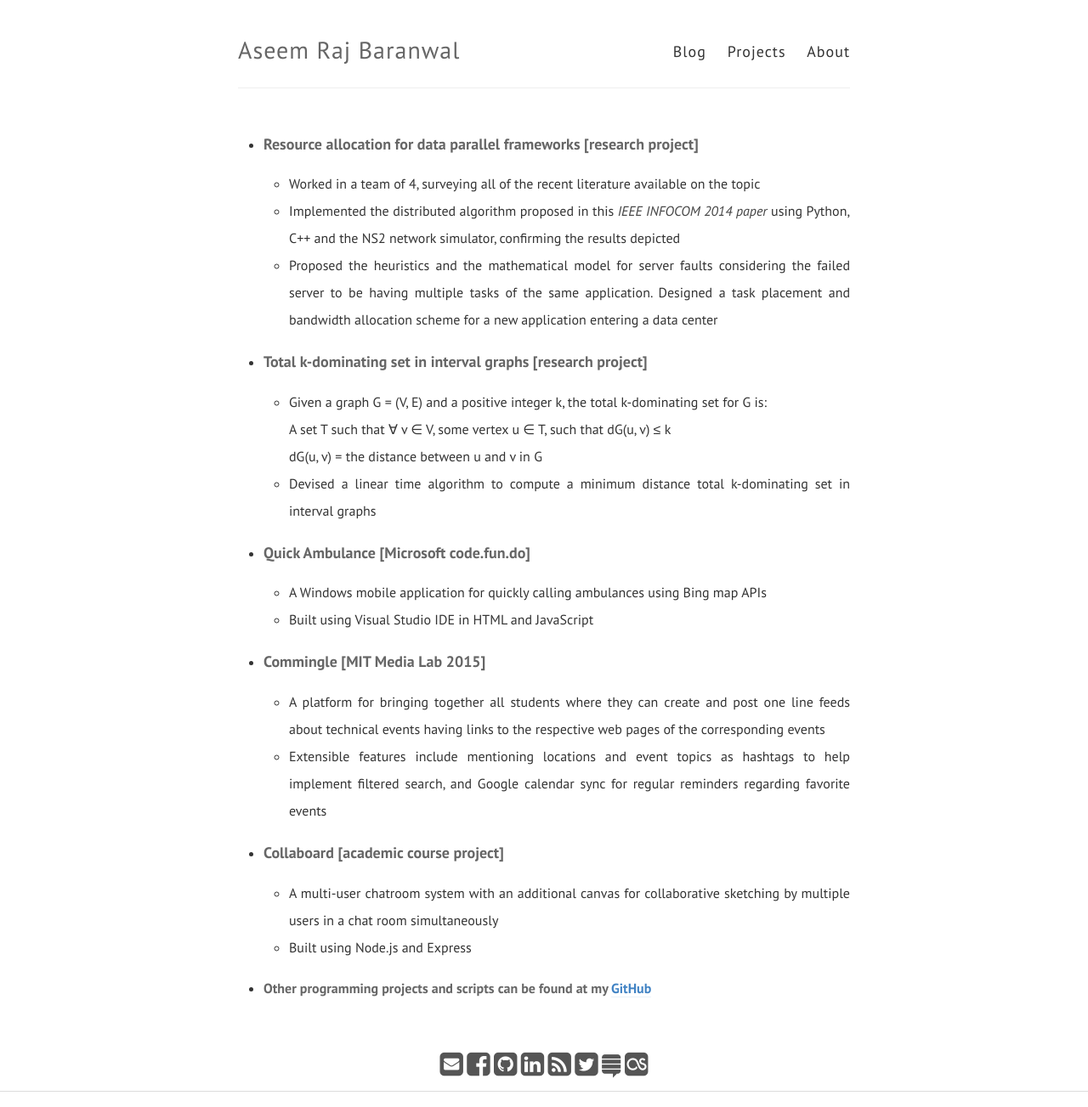
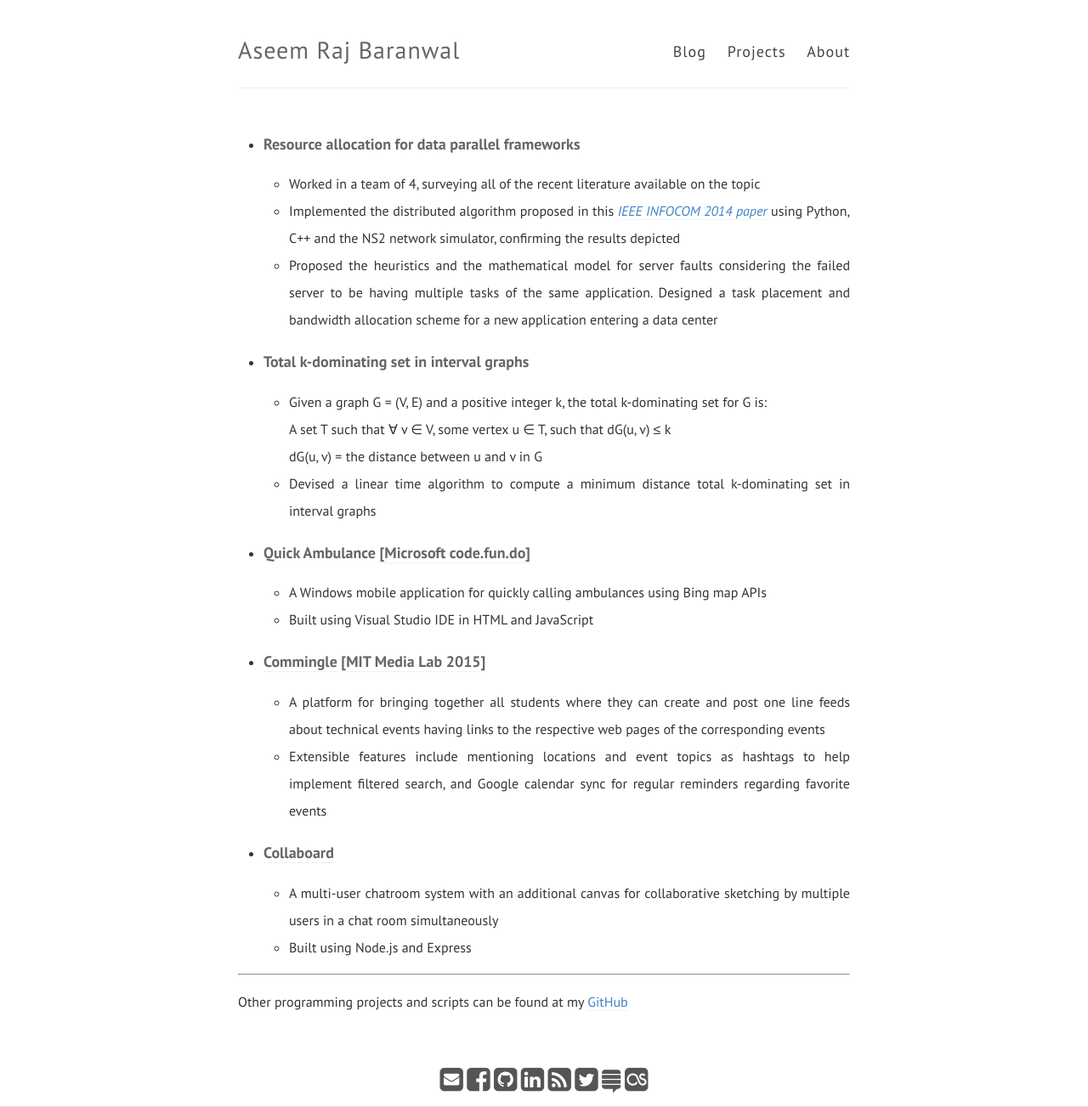
Before and after one commit to aseemrb/aseemrb.github.io, a Jekyll site: the page built from projects.md, in a window 1280 px wide. Shown: the whole page at 85% size. Built offline with Jekyll 4.4.1, drawn with Linux system fonts in a browser that asks for light colours.

Commit message:
fix hyperlink styles

```diff
--- a/_includes/footer-icons.html
+++ b/_includes/footer-icons.html
@@ -1,14 +1,14 @@
-{% if site.footer-links.dribbble %}<a href="https://dribbble.com/{{ site.footer-links.dribbble }}"><i class="ficon fa fa-2x fa-dribbble"></i></a>{% endif %}
-{% if site.footer-links.email %}<a href="mailto:{{ site.footer-links.email }}"><i class="ficon fa fa-2x fa-envelope-square"></i></a>{% endif %}
-{% if site.footer-links.facebook %}<a href="https://www.facebook.com/{{ site.footer-links.facebook }}"><i class="ficon fa fa-2x fa-facebook-square"></i></a>{% endif %}
-{% if site.footer-links.flickr %}<a href="https://www.flickr.com/{{ site.footer-links.flickr }}"><i class="ficon fa fa-2x fa-flickr"></i></a>{% endif %}
-{% if site.footer-links.github %}<a href="https://github.com/{{ site.footer-links.github }}"><i class="ficon fa fa-github-square fa-2x"></i></a>{% endif %}
-{% if site.footer-links.instagram %}<a href="https://instagram.com/{{ site.footer-links.instagram }}"><i class="ficon fa fa-instagram fa-2x"></i></a>{% endif %}
-{% if site.footer-links.linkedin %}<a href="https://www.linkedin.com/in/{{ site.footer-links.linkedin }}"><i class="ficon fa fa-linkedin-square fa-2x"></i></a>{% endif %}
-{% if site.footer-links.pinterest %}<a href="https://www.pinterest.com/{{ site.footer-links.pinterest }}"><i class="ficon fa fa-2x fa-pinterest"></i></a>{% endif %}
-{% if site.footer-links.rss %}<a href="{{ site.baseurl }}/feed.xml"><i class="ficon fa fa-2x fa-rss-square"></i></a>{% endif %}
-{% if site.footer-links.twitter %}<a href="https://www.twitter.com/{{ site.footer-links.twitter }}"><i class="ficon fa fa-2x fa-twitter-square"></i></a>{% endif %}
-{% if site.footer-links.stackexchange %}<a href="http://stackexchange.com/{{ site.footer-links.stackexchange }}"><i class="ficon fa fa-2x fa-stack-exchange"></i></a>{% endif %}
-{% if site.footer-links.lastfm %}<a href="https://www.last.fm/user/{{ site.footer-links.lastfm }}"><i class="ficon fa fa-2x fa-lastfm-square"></i></a>{% endif %}
-{% if site.footer-links.youtube %}<a href="https://youtube.com/{{ site.footer-links.youtube }}"><i class="ficon fa fa-2x fa-youtube"></i></a>{% endif %}
-{% if site.footer-links.googleplus %}<a href="https://plus.google.com/{{ site.footer-links.googleplus }}"><i class="ficon fa fa-2x fa-googleplus"></i></a>{% endif %}
+{% if site.footer-links.dribbble %}<a class="about-link" href="https://dribbble.com/{{ site.footer-links.dribbble }}"><i class="ficon fa fa-2x fa-dribbble"></i></a>{% endif %}
+{% if site.footer-links.email %}<a class="about-link" href="mailto:{{ site.footer-links.email }}"><i class="ficon fa fa-2x fa-envelope-square"></i></a>{% endif %}
+{% if site.footer-links.facebook %}<a class="about-link" href="https://www.facebook.com/{{ site.footer-links.facebook }}"><i class="ficon fa fa-2x fa-facebook-square"></i></a>{% endif %}
+{% if site.footer-links.flickr %}<a class="about-link" href="https://www.flickr.com/{{ site.footer-links.flickr }}"><i class="ficon fa fa-2x fa-flickr"></i></a>{% endif %}
+{% if site.footer-links.github %}<a class="about-link" href="https://github.com/{{ site.footer-links.github }}"><i class="ficon fa fa-github-square fa-2x"></i></a>{% endif %}
+{% if site.footer-links.instagram %}<a class="about-link" href="https://instagram.com/{{ site.footer-links.instagram }}"><i class="ficon fa fa-instagram fa-2x"></i></a>{% endif %}
+{% if site.footer-links.linkedin %}<a class="about-link" href="https://www.linkedin.com/in/{{ site.footer-links.linkedin }}"><i class="ficon fa fa-linkedin-square fa-2x"></i></a>{% endif %}
+{% if site.footer-links.pinterest %}<a class="about-link" href="https://www.pinterest.com/{{ site.footer-links.pinterest }}"><i class="ficon fa fa-2x fa-pinterest"></i></a>{% endif %}
+{% if site.footer-links.rss %}<a class="about-link" href="{{ site.baseurl }}/feed.xml"><i class="ficon fa fa-2x fa-rss-square"></i></a>{% endif %}
+{% if site.footer-links.twitter %}<a class="about-link" href="https://www.twitter.com/{{ site.footer-links.twitter }}"><i class="ficon fa fa-2x fa-twitter-square"></i></a>{% endif %}
+{% if site.footer-links.stackexchange %}<a class="about-link" href="http://stackexchange.com/{{ site.footer-links.stackexchange }}"><i class="ficon fa fa-2x fa-stack-exchange"></i></a>{% endif %}
+{% if site.footer-links.lastfm %}<a class="about-link" href="https://www.last.fm/user/{{ site.footer-links.lastfm }}"><i class="ficon fa fa-2x fa-lastfm-square"></i></a>{% endif %}
+{% if site.footer-links.youtube %}<a class="about-link" href="https://youtube.com/{{ site.footer-links.youtube }}"><i class="ficon fa fa-2x fa-youtube"></i></a>{% endif %}
+{% if site.footer-links.googleplus %}<a class="about-link" href="https://plus.google.com/{{ site.footer-links.googleplus }}"><i class="ficon fa fa-2x fa-googleplus"></i></a>{% endif %}
--- a/_layouts/default.html
+++ b/_layouts/default.html
@@ -27,9 +27,9 @@
           </div>
 
           <nav>
-            <a href="{{ site.baseurl }}/">Blog</a>
-            <a href="{{ site.baseurl }}/projects">Projects</a>
-            <a href="{{ site.baseurl }}/about">About</a>
+            <a class="about-link" href="{{ site.baseurl }}/">Blog</a>
+            <a class="about-link" href="{{ site.baseurl }}/projects">Projects</a>
+            <a class="about-link" href="{{ site.baseurl }}/about">About</a>
           </nav>
         </header>
       </div>
--- a/index.html
+++ b/index.html
@@ -15,7 +15,7 @@
         &star;
       </td> -->
       <td>
-        <a href="{{ site.baseurl }}{{ post.url }}" class="read-more">{{ post.title }}</a>
+        <a class="about-link" href="{{ site.baseurl }}{{ post.url }}" class="read-more">{{ post.title }}</a>
       </td>
       <td class="date">
         {{ post.date | date: "%b %e, %Y" }}
--- a/projects.md
+++ b/projects.md
@@ -4,12 +4,12 @@
 permalink: /projects/
 ---
 
-- #### Resource allocation for data parallel frameworks [research project]
+- #### Resource allocation for data parallel frameworks
     - Worked in a team of 4, surveying all of the recent literature available on the topic
     - Implemented the distributed algorithm proposed in this [*IEEE INFOCOM 2014 paper*](http://ieeexplore.ieee.org/stamp/stamp.jsp?arnumber=6848096) using Python, C++ and the NS2 network simulator, confirming the results depicted
     - Proposed the heuristics and the mathematical model for server faults considering the failed server to be having multiple tasks of the same application. Designed a task placement and bandwidth allocation scheme for a new application entering a data center
 
-- #### Total k-dominating set in interval graphs [research project]
+- #### Total k-dominating set in interval graphs
     - Given a graph G = (V, E) and a positive integer k, the total k-dominating set for G is:
     A set T such that ∀ v ∈ V, some vertex u ∈ T, such that dG(u, v) ≤ k
     dG(u, v) = the distance between u and v in G
@@ -23,8 +23,10 @@
     - A platform for bringing together all students where they can create and post one line feeds about technical events having links to the respective web pages of the corresponding events
     - Extensible features include mentioning locations and event topics as hashtags to help implement filtered search, and Google calendar sync for regular reminders regarding favorite events
 
-- #### [Collaboard [academic course project]](https://github.com/aseemraj/collaboard)
+- #### [Collaboard](https://github.com/aseemraj/collaboard)
     - A multi-user chatroom system with an additional canvas for collaborative sketching by multiple users in a chat room simultaneously
     - Built using Node.js and Express
 
-- ##### Other programming projects and scripts can be found at my <a class="about-link" href="http://github.com/aseemraj">GitHub</a>
+---
+
+Other programming projects and scripts can be found at my <a href="http://github.com/aseemraj">GitHub</a>
--- a/style.scss
+++ b/style.scss
@@ -99,15 +99,6 @@
 }
 
 a {
-  color: $darkGray;
-  text-decoration: none;
-	cursor: pointer;
-  &:hover, &:active {
-    color: $blue;
-  }
-}
-
-.about-link {
   color: $blue;
   text-decoration: none;
   cursor: pointer;
@@ -115,6 +106,17 @@
   &:hover, &:active {
     color: $blue;
     border-bottom: 1px solid rgba(65, 131, 196, 0.5);
+  }
+}
+
+.about-link {
+  color: $darkGray;
+  text-decoration: none;
+  border-bottom: none;
+  cursor: pointer;
+  &:hover, &:active {
+    color: $blue;
+    border-bottom: none;
   }
 }
 
```
Also changed, not shown: about.md (+9 -9 lines).
